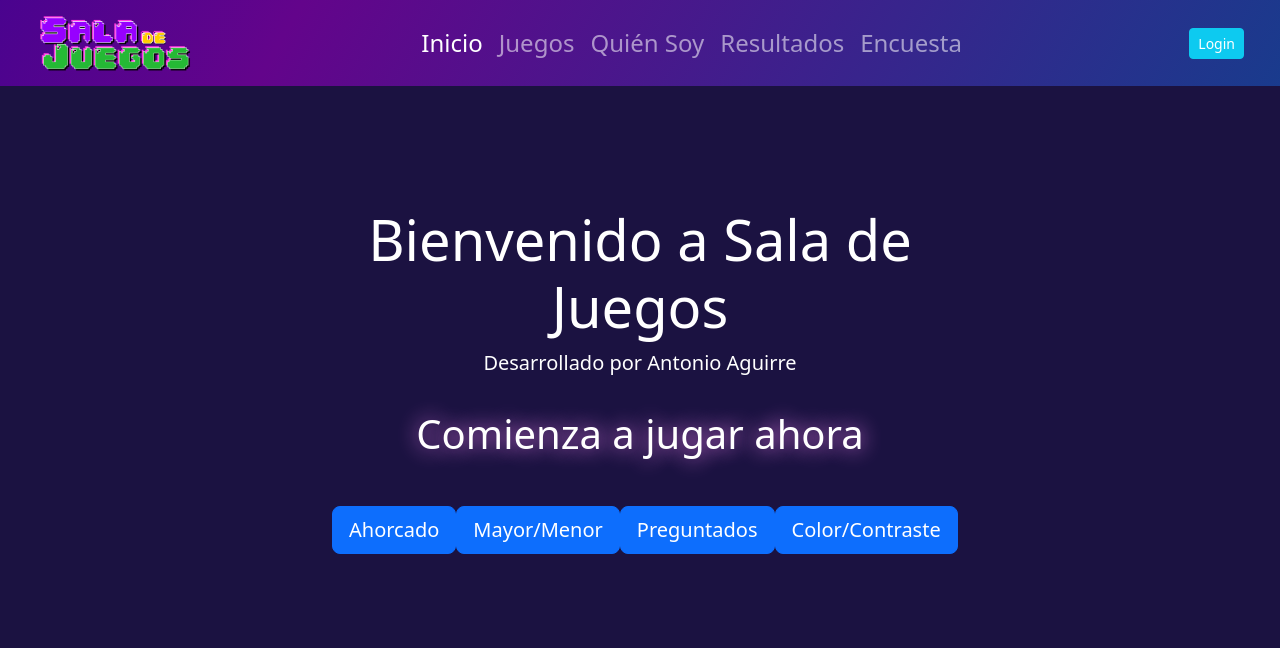
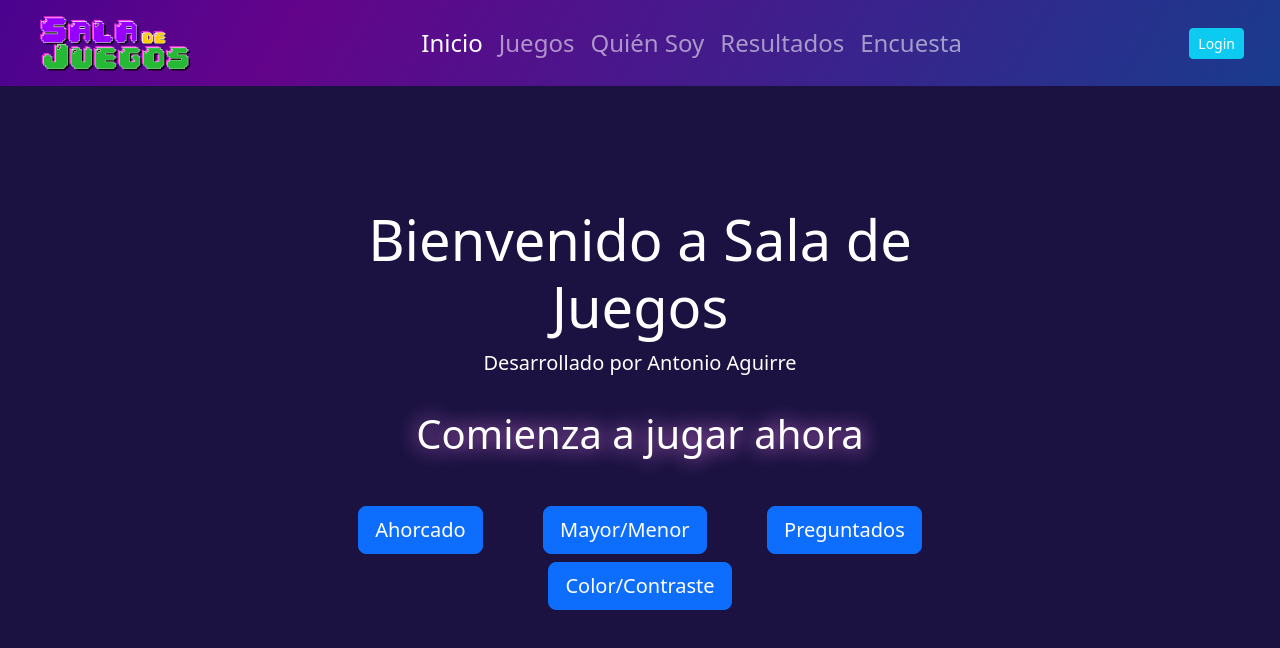
Before and after one commit to AntonioAguirreAA/SalaDeJuegos, an Angular app: page /home in a window 1280 px wide. Shown: the top 648 px of the page. Built offline with nearby package versions, Linux system fonts and the light colour scheme.

Commit message:
loadchildren en juegos

```diff
--- a/src/app/app.routes.ts
+++ b/src/app/app.routes.ts
@@ -28,26 +28,10 @@ export const routes: Routes = [
   },
   {
     path: 'juegos',
-    component: JuegosComponent,
-    children: [
-      {
-        path: 'ahorcado',
-        component: AhorcadoComponent,
-      },
-      {
-        path: 'preguntados',
-        component: PreguntadosComponent,
-      },
-      {
-        path: 'mayormenor',
-        component: MayormenorComponent,
-      },
-      {
-        path: 'colorcontraste',
-        component: ColorcontrasteComponent,
-      },
-    ],
+    loadChildren: () =>
+      import('./componentes/juegos/juegos.module').then((m) => m.JuegosModule),
   },
+
   {
     path: 'quiensoy',
     component: QuiensoyComponent,
--- a/src/app/componentes/home/home.component.html
+++ b/src/app/componentes/home/home.component.html
@@ -11,17 +11,35 @@
         Comienza a jugar ahora
       </h1>
       <br />
-      <div class="d-flex justify-content-around">
-        <button type="button" class="btn btn-primary btn-lg">Ahorcado</button>
-        <button type="button" class="btn btn-primary btn-lg">
+      <div class="d-flex justify-content-around flex-wrap gap-2">
+        <a
+          routerLink="/juegos/ahorcado"
+          class="btn btn-primary btn-lg"
+          role="button"
+        >
+          Ahorcado
+        </a>
+        <a
+          routerLink="/juegos/mayormenor"
+          class="btn btn-primary btn-lg"
+          role="button"
+        >
           Mayor/Menor
-        </button>
-        <button type="button" class="btn btn-primary btn-lg">
+        </a>
+        <a
+          routerLink="/juegos/preguntados"
+          class="btn btn-primary btn-lg"
+          role="button"
+        >
           Preguntados
-        </button>
-        <button type="button" class="btn btn-primary btn-lg">
+        </a>
+        <a
+          routerLink="/juegos/color"
+          class="btn btn-primary btn-lg"
+          role="button"
+        >
           Color/Contraste
-        </button>
+        </a>
       </div>
     </div>
   </div>
--- a/src/app/modulo-juegos/juegos.component.html
+++ /dev/null
@@ -1 +0,0 @@
-<p>modulo-juegos works!</p>
```
Also changed, not shown: src/app/componentes/juegos/juegos-routing.module.ts (added, +26 -0 lines), src/app/componentes/juegos/juegos.module.ts (added, +9 -0 lines), src/app/modulo-juegos/juegos-routing.module.ts (deleted, +0 -21 lines), src/app/modulo-juegos/juegos.component.ts (deleted, +0 -10 lines), src/app/modulo-juegos/juegos.module.ts (deleted, +0 -22 lines), src/app/modulo-juegos/juegos.component.css (deleted).
